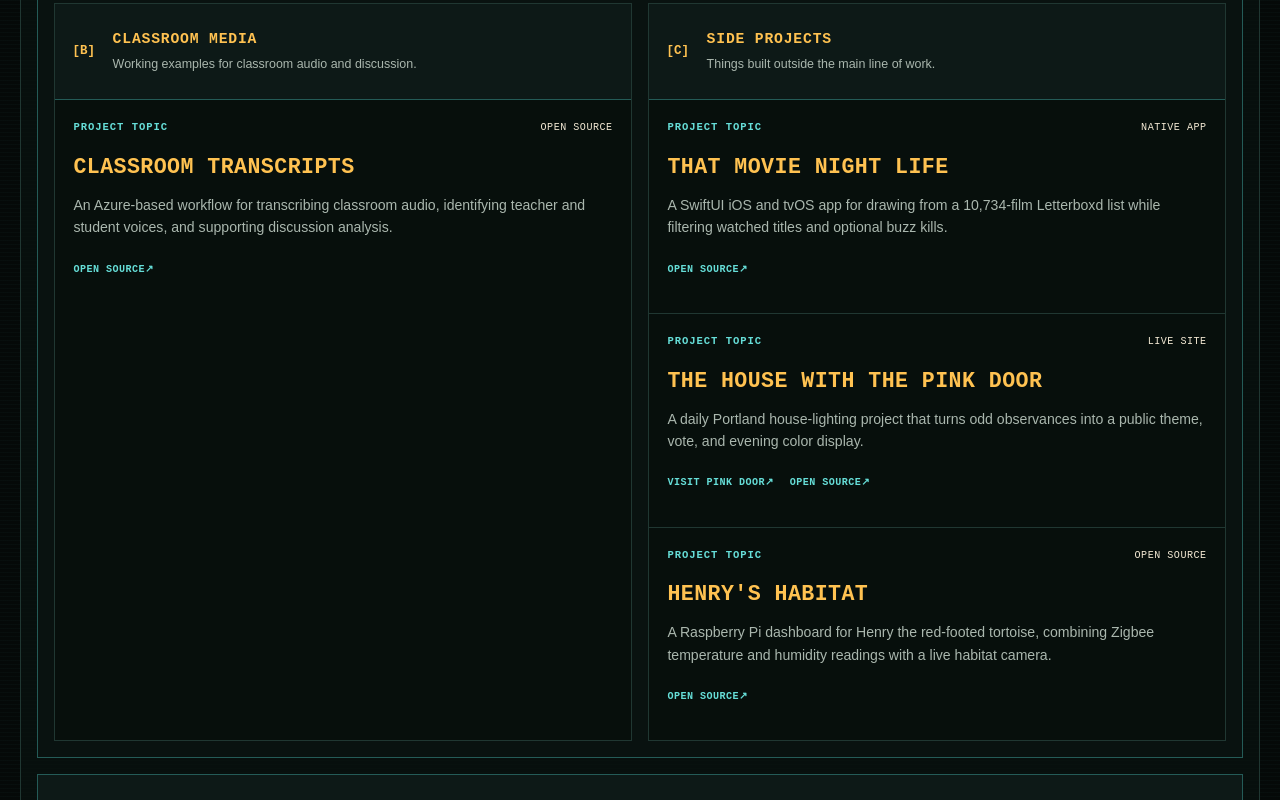
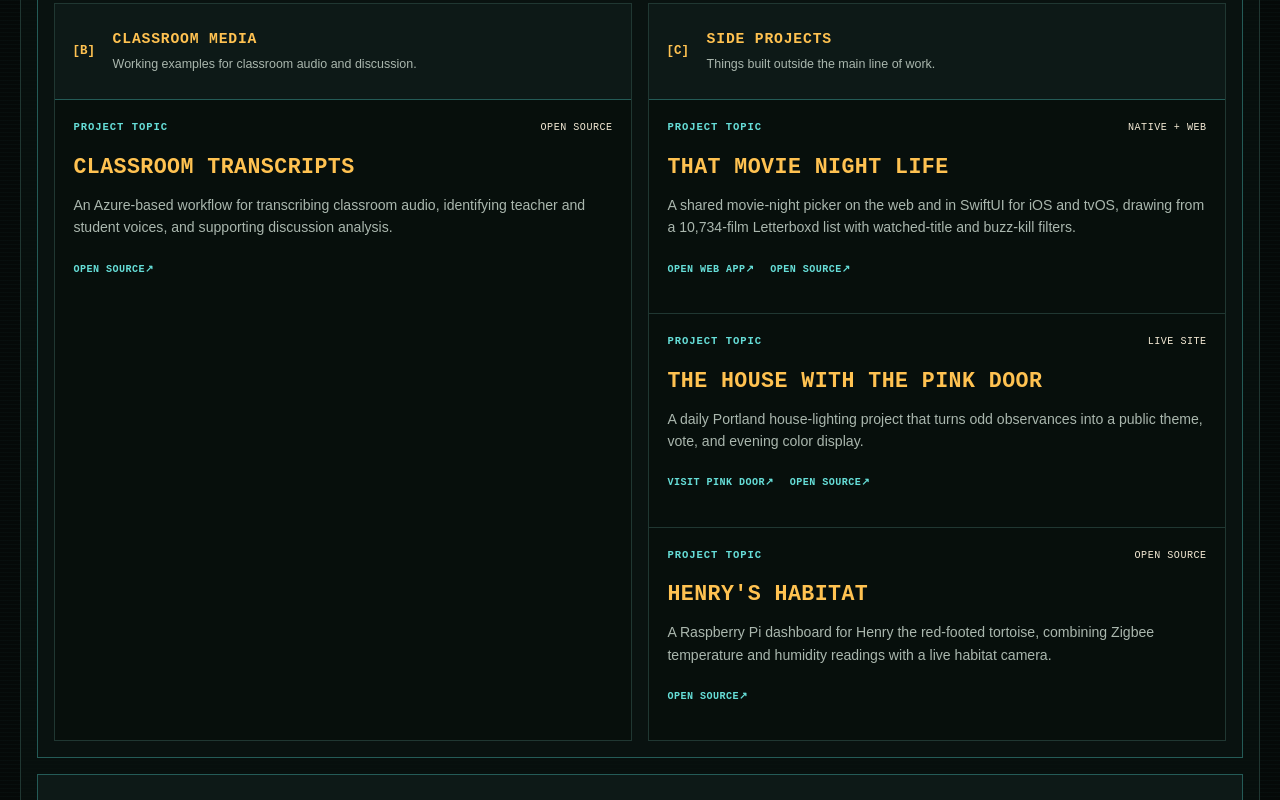
Before and after one commit to hey-aw/awzone-site, a Next.js app: page / in a window 1280 px wide. Shown: the part 1980-2780 px from the top of the page. Built offline with nearby package versions, Linux system fonts and the light colour scheme.

Commit message:
Link Movie Night web app

```diff
--- a/app/page.tsx
+++ b/app/page.tsx
@@ -132,11 +132,16 @@ const boardTopics: BoardTopic[] = [
   {
     slug: "that-movie-night-life",
     board: "side-projects",
-    status: "Native app",
+    status: "Native + web",
     title: "That Movie Night Life",
     summary:
-      "A SwiftUI iOS and tvOS app for drawing from a 10,734-film Letterboxd list while filtering watched titles and optional buzz kills.",
+      "A shared movie-night picker on the web and in SwiftUI for iOS and tvOS, drawing from a 10,734-film Letterboxd list with watched-title and buzz-kill filters.",
     resources: [
+      {
+        href: "https://movienight.awzone.com/",
+        label: "Open web app",
+        external: true,
+      },
       {
         href: "https://github.com/hey-aw/that-movie-night-life",
         label: "Open source",
```
Also changed, not shown: 1 other file (tests, documents, lock files or other folders).
